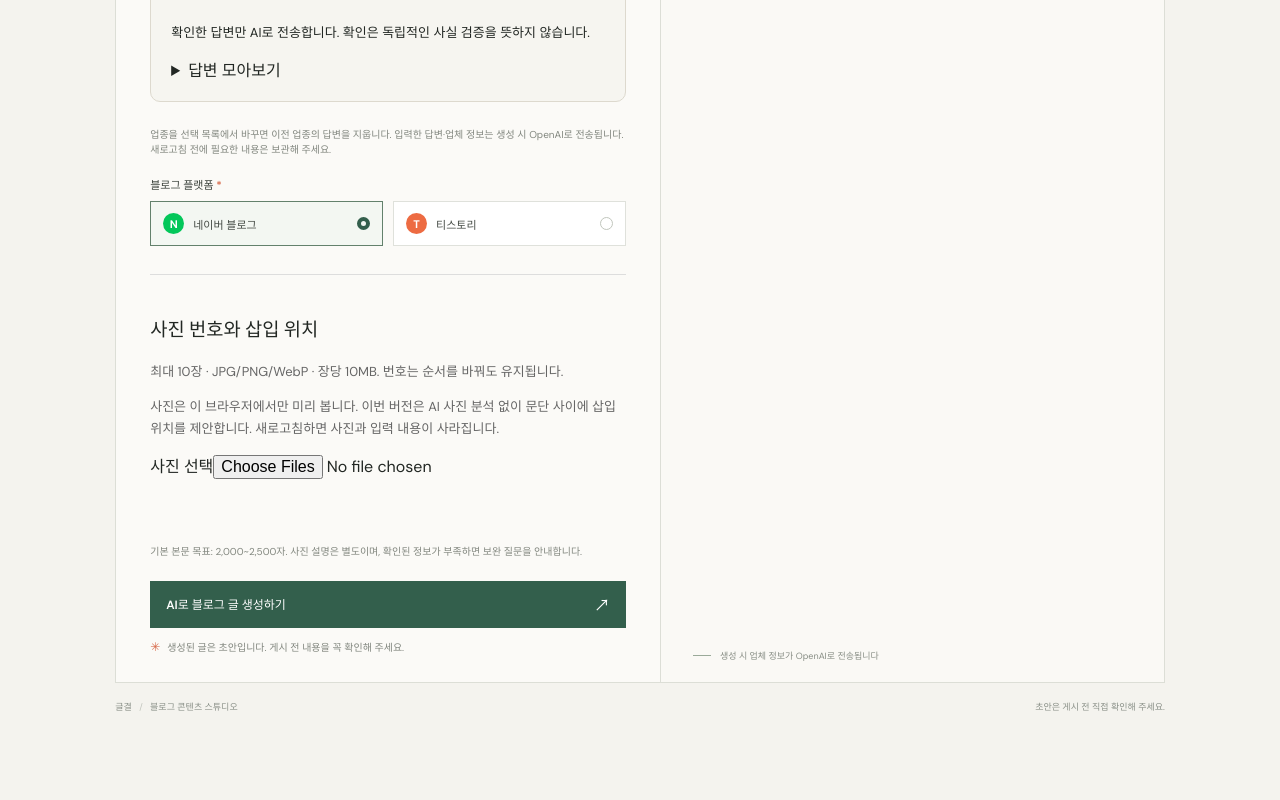
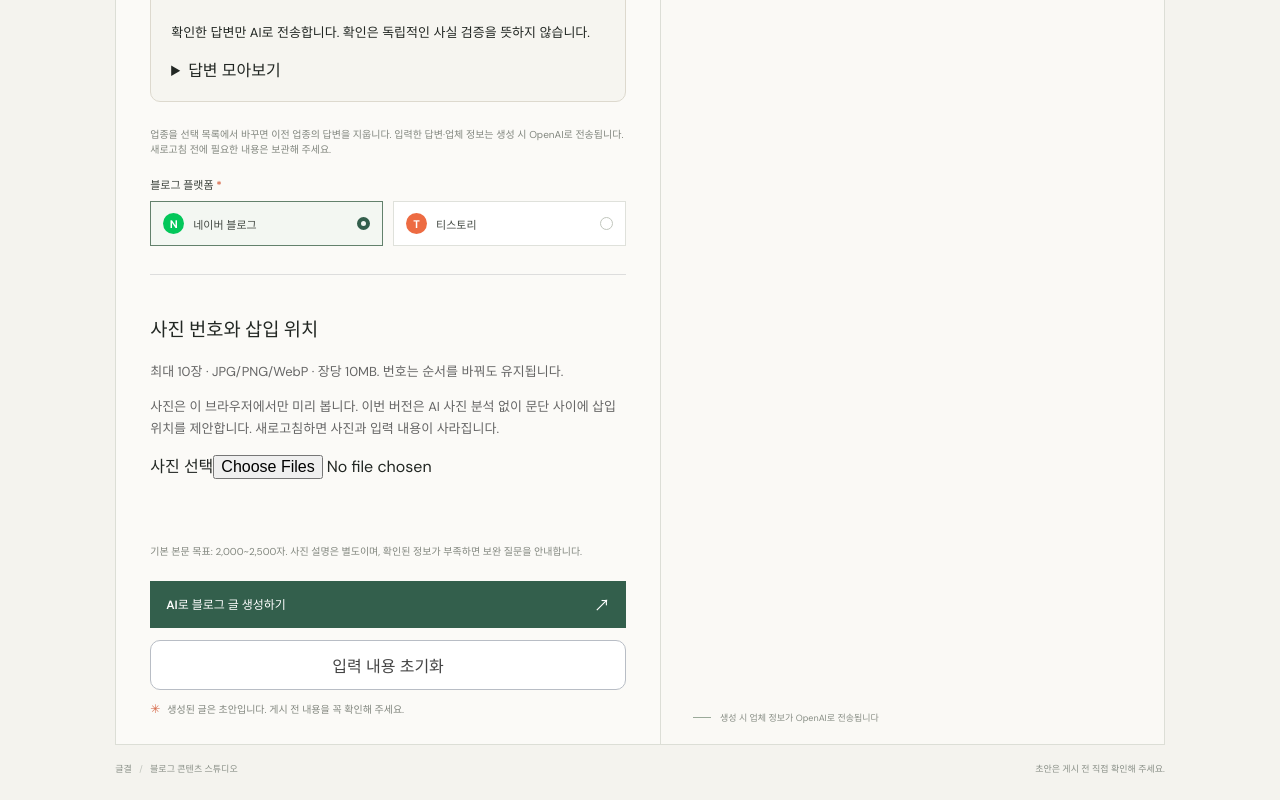
Before and after one commit to udtman1130/-, a React (Vite) app: page / in a window 1280 px wide. Shown: the part 1582-2382 px from the top of the page. Before the commit the page ends 2320 px from the top, so only its background shows below. Built offline with nearby package versions, Linux system fonts and the light colour scheme; a web font is replaced by a local one.

Commit message:
Add confirmed reset button for inputs, photos and draft

```diff
--- a/src/App.jsx
+++ b/src/App.jsx
@@ -15,6 +15,7 @@ const initialForm = {
 
 function App() {
   const [answers, setAnswers] = useState({})
+  const [resetVersion, setResetVersion] = useState(0)
   const [industryChoice, setIndustryChoice] = useState('기타·직접 입력')
   const [form, setForm] = useState(initialForm)
   const [result, setResult] = useState(null)
@@ -29,6 +30,23 @@ function App() {
   const nextPhotoId = useRef(1)
   const photoUrls = useRef(new Set())
   useEffect(() => () => photoUrls.current.forEach(url => URL.revokeObjectURL(url)), [])
+
+  function resetInputs() {
+    if (loading || !window.confirm('입력한 업체 정보, 질문 답변, 사진, 생성된 글을 모두 초기화할까요? 필요한 글은 먼저 복사해 주세요.')) return
+    photoUrls.current.forEach(url => URL.revokeObjectURL(url))
+    photoUrls.current.clear()
+    nextPhotoId.current = 1
+    setForm({ ...initialForm })
+    setIndustryChoice('기타·직접 입력')
+    setAnswers({})
+    setPhotos([])
+    setPlaced({})
+    setResult(null)
+    setCopied(false)
+    setError('')
+    setAccessCode('')
+    setResetVersion(value => value + 1)
+  }
 
   function addPhotos(event) {
     const files = Array.from(event.target.files || [])
@@ -191,7 +209,7 @@ function App() {
               </label>
             </div>
 
-            <Interview key={profileFor(form.industry)?.name || 'other'} industry={form.industry} answers={answers} disabled={loading} onChange={value => { setAnswers(value); setResult(null); setCopied(false) }} />
+            <Interview key={`${resetVersion}-${profileFor(form.industry)?.name || 'other'}`} industry={form.industry} answers={answers} disabled={loading} onChange={value => { setAnswers(value); setResult(null); setCopied(false) }} />
             <p className="form-footnote">업종을 선택 목록에서 바꾸면 이전 업종의 답변을 지웁니다. 입력한 답변·업체 정보는 생성 시 OpenAI로 전송됩니다. 새로고침 전에 필요한 내용은 보관해 주세요.</p>
             <fieldset className="platform-field">
               <legend className="field-label">블로그 플랫폼 <i>*</i></legend>
@@ -244,6 +262,7 @@ function App() {
               <span>{loading ? 'AI가 글을 작성하고 있어요…' : 'AI로 블로그 글 생성하기'}</span>
               <span className="button-arrow" aria-hidden="true">↗</span>
             </button>
+            <button className="reset-button" type="button" disabled={loading} onClick={resetInputs}>입력 내용 초기화</button>
             <p className="form-footnote"><span aria-hidden="true">✳</span> 생성된 글은 초안입니다. 게시 전 내용을 꼭 확인해 주세요.</p>
           </form>
         </section>
--- a/src/index.css
+++ b/src/index.css
@@ -191,3 +191,7 @@ button { color: inherit; }
 .answer-options button, .export-actions button { padding:10px 12px; border:1px solid #aaa; border-radius:6px; background:white; cursor:pointer; }
 .answer-options button:disabled { opacity:.4; }
 .field select { width:100%; padding:12px; border:1px solid #ccc; border-radius:6px; background:white; }
+
+.reset-button { display: block; width: 100%; margin-top: 12px; padding: 12px 16px; border: 1px solid #b8bdc5; border-radius: 10px; background: #fff; color: #444; font: inherit; cursor: pointer; }
+.reset-button:hover { background: #f4f5f7; }
+.reset-button:disabled { opacity: .5; cursor: not-allowed; }
```
